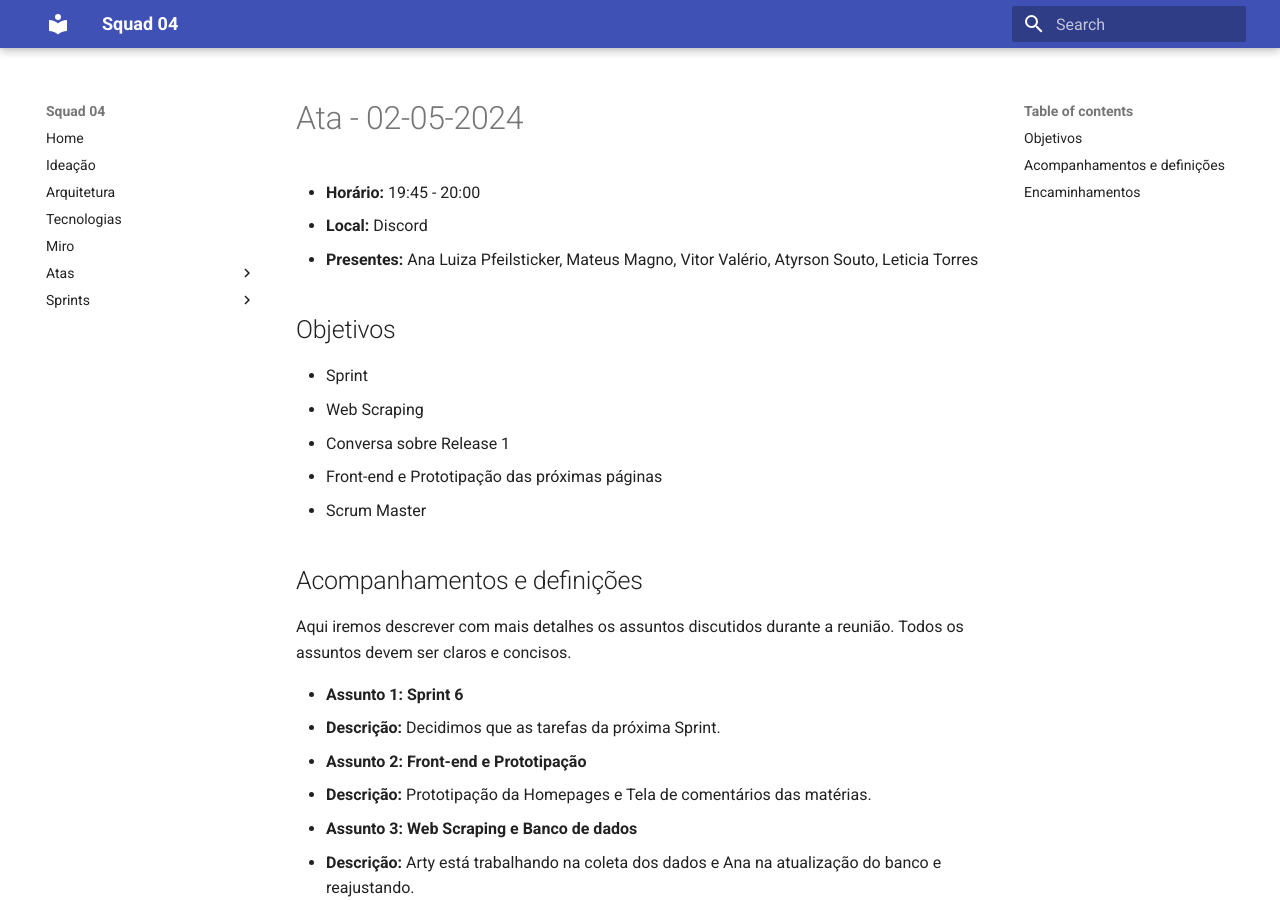
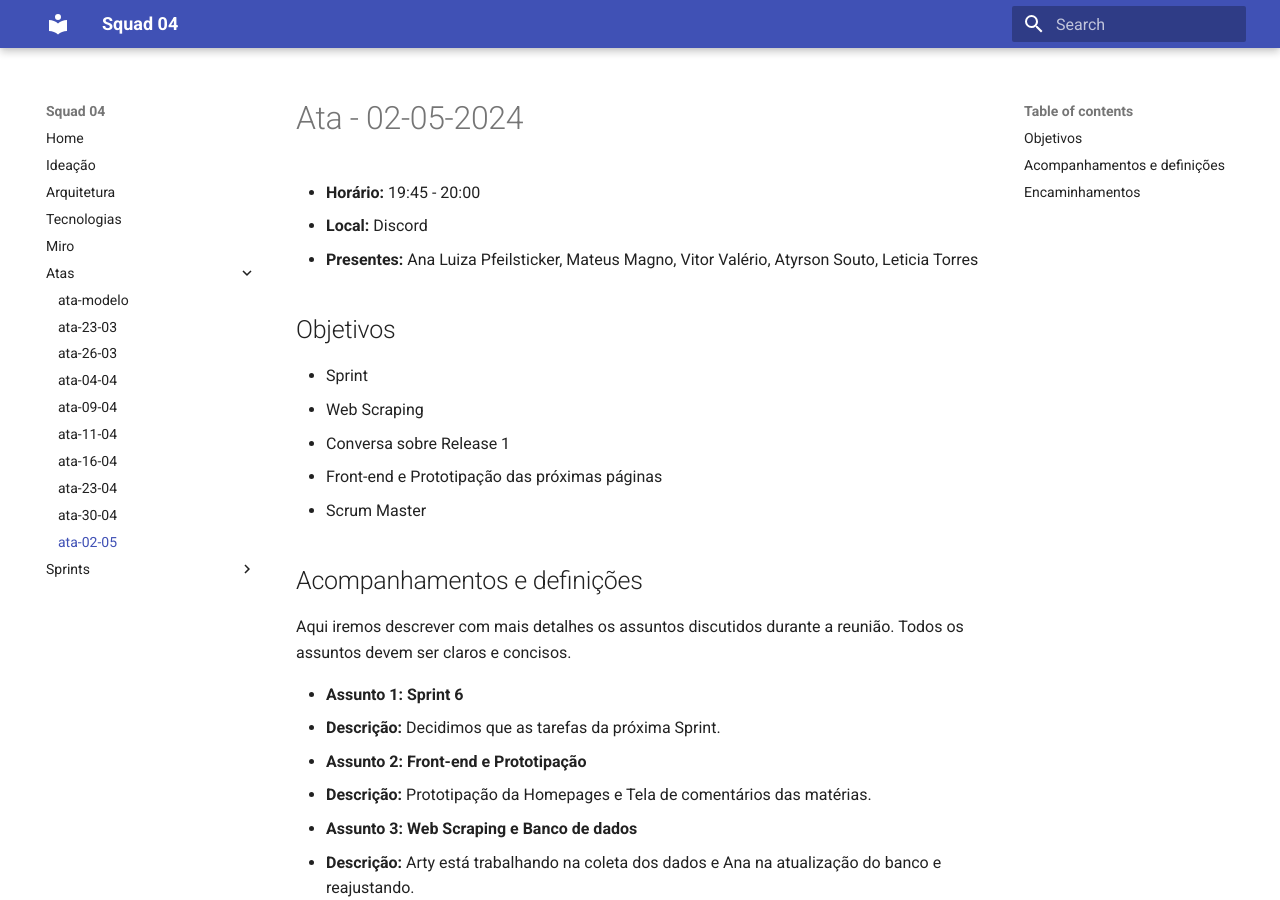
Before and after one commit to unb-mds/2024-1-squad04, an MkDocs documentation site: the page built from docs/Atas/ata-02-05.md, in a window 1280 px wide and 900 px high. Built offline with MkDocs 1.6.1 and Material for MkDocs 9.7.7, drawn with Linux system fonts in a browser that asks for light colours.

Commit message:
Adicionando ata 02/05 no GitPages

```diff
--- a/mkdocs.yml
+++ b/mkdocs.yml
@@ -18,6 +18,7 @@ nav:
     - ata-16-04: Atas/ata-16-04.md
     - ata-23-04: Atas/ata-23-04.md
     - ata-30-04: Atas/ata-30-04.md
+    - ata-02-05: Atas/ata-02-05.md
 
   - Sprints:
     - Sprint 0: Sprints/sprint0.md
```
